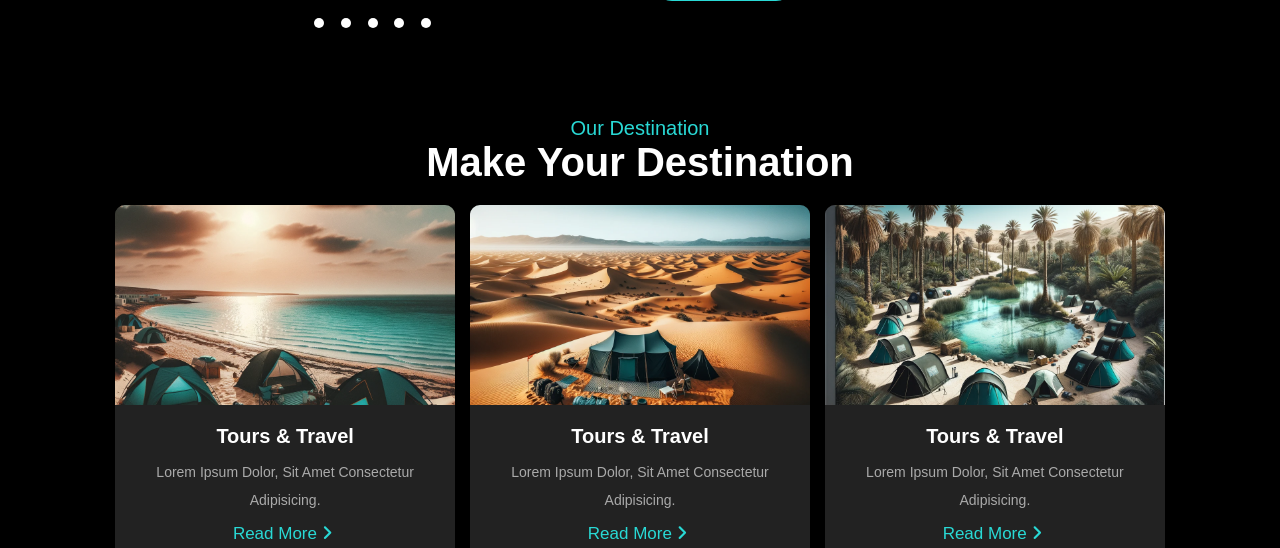
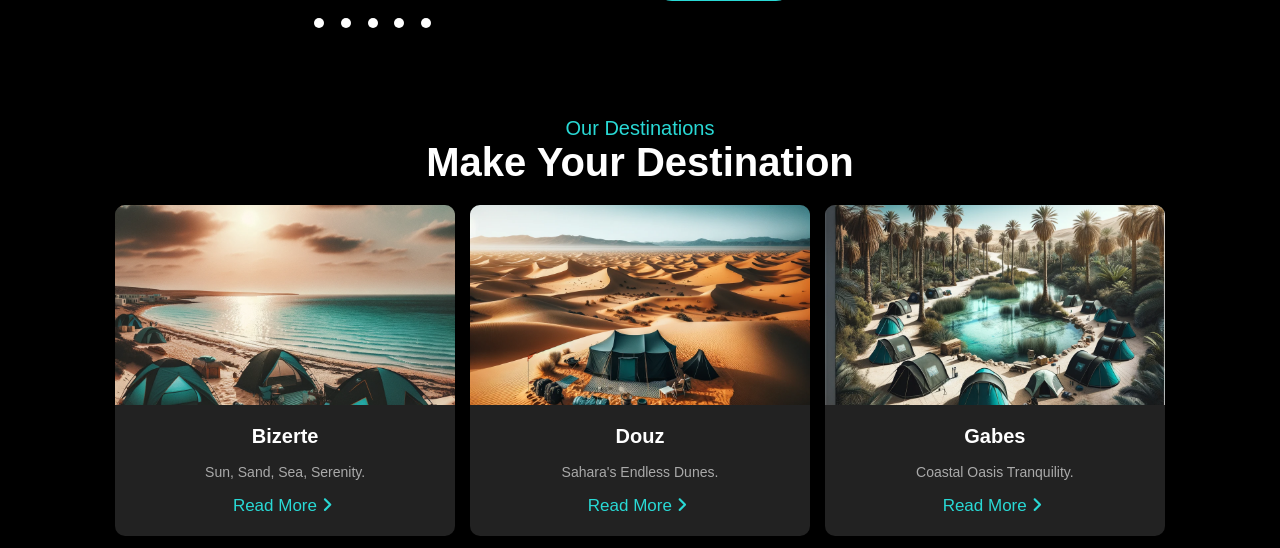
Before and after one commit to tass25/projet, a PHP site: page / in a window 1280 px wide. Shown: the part 1312-1860 px from the top of the page. Run offline with PHP 8.4, Linux system fonts and the light colour scheme.

Commit message:
about us , home , destination , are done

```diff
--- a/index.html
+++ b/index.html
@@ -84,7 +84,7 @@
 <!--section jdida w dmou3 jdod -->
 <section class="destination" id="destination">
 <div class="heading">
-<span> Our Destination</span>
+<span> Our Destinations</span>
 <h1> Make Your Destination  </h1>
 </div>
 <div class="box-container">
@@ -93,8 +93,8 @@
       <img src="img/i1.png" alt="">
     </div>
     <div class="content">
-    <h3>tours & travel</h3>
-    <p>Lorem ipsum dolor, sit amet consectetur adipisicing.</p>
+    <h3>Bizerte</h3>
+    <p>Sun, Sand, Sea, Serenity.</p>
     <a href="#">read more <i class="fas fa-angle-right"></i></a>
   </div>
   </div>
@@ -103,8 +103,8 @@
      <img src="img/i2.png" alt="">
    </div>
    <div class="content">
-   <h3>tours & travel</h3>
-   <p>Lorem ipsum dolor, sit amet consectetur adipisicing.</p>
+   <h3>Douz</h3>
+   <p>Sahara's Endless Dunes.</p>
    <a href="#">read more <i class="fas fa-angle-right"></i></a>
  </div>
  </div>
@@ -113,8 +113,8 @@
    <img src="img/i3.png" alt="">
  </div>
  <div class="content">
- <h3>tours & travel</h3>
- <p>Lorem ipsum dolor, sit amet consectetur adipisicing.</p>
+ <h3>Gabes</h3>
+ <p>Coastal Oasis Tranquility.</p>
  <a href="#">read more <i class="fas fa-angle-right"></i></a>
 </div>
 </div>
@@ -124,8 +124,8 @@
    <img src="img/i4.png" alt="">
  </div>
  <div class="content">
- <h3>tours & travel</h3>
- <p>Lorem ipsum dolor, sit amet consectetur adipisicing.</p>
+ <h3>Sahara</h3>
+ <p>Sahara's Mystical Beauty.</p>
  <a href="#">read more <i class="fas fa-angle-right"></i></a>
 </div>
 </div>
@@ -135,8 +135,8 @@
    <img src="img/pexels-gantas-vaičiulėnas-4484179.jpg" alt="">
  </div>
  <div class="content">
- <h3>tours & travel</h3>
- <p>Lorem ipsum dolor, sit amet consectetur adipisicing.</p>
+ <h3>Béja</h3>
+ <p> Reservoir Serenity Scene.</p>
  <a href="#">read more <i class="fas fa-angle-right"></i></a>
 </div>
 </div>
@@ -146,8 +146,8 @@
    <img src="img/pexels-ivan-berdasov-1590042.jpg" alt="">
  </div>
  <div class="content">
- <h3>tours & travel</h3>
- <p>Lorem ipsum dolor, sit amet consectetur adipisicing.</p>
+ <h3>Jendouba</h3>
+ <p>Green Hills Embrace</p>
  <a href="#">read more <i class="fas fa-angle-right"></i></a>
 </div>
 </div>
@@ -157,8 +157,8 @@
    <img src="img/pexels-kelly-2887294.jpg" alt="">
  </div>
  <div class="content">
- <h3>tours & travel</h3>
- <p>Lorem ipsum dolor, sit amet consectetur adipisicing.</p>
+ <h3>Nabeul</h3>
+ <p>Turquoise Bliss Beaches</p>
  <a href="#">read more <i class="fas fa-angle-right"></i></a>
 </div>
 </div>
@@ -168,22 +168,14 @@
    <img src="img/i10.jpg" alt="">
  </div>
  <div class="content">
- <h3>tours & travel</h3>
- <p>Lorem ipsum dolor, sit amet consectetur adipisicing.</p>
+ <h3>Tozeur</h3>
+ <p>Star Wars Sands.</p>
  <a href="#">read more <i class="fas fa-angle-right"></i></a>
 </div>
 </div>
-
-
-
-
-
   </div>
-
-
-
 </section>
-
+<!--section services bch tabde tw -->
 
 
 
```
Also changed, not shown: styles.css (+30 -0 lines).
